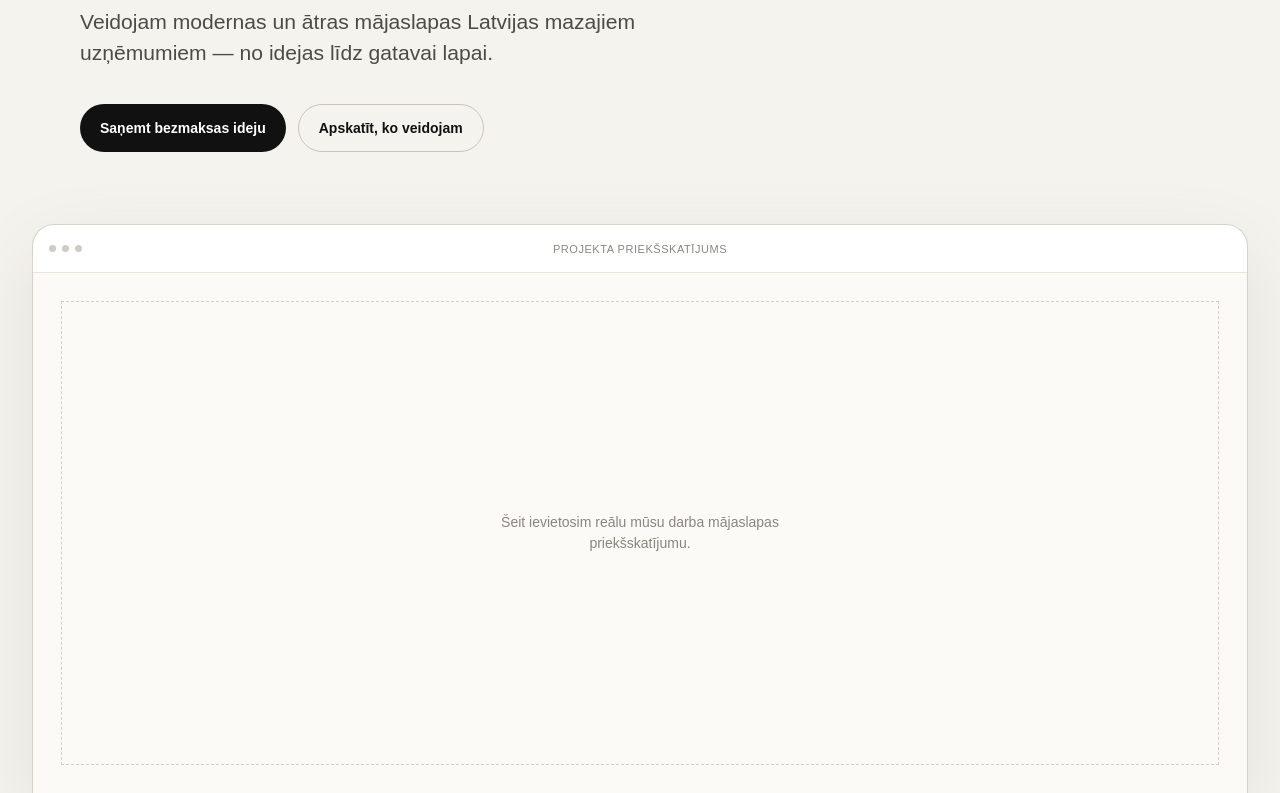
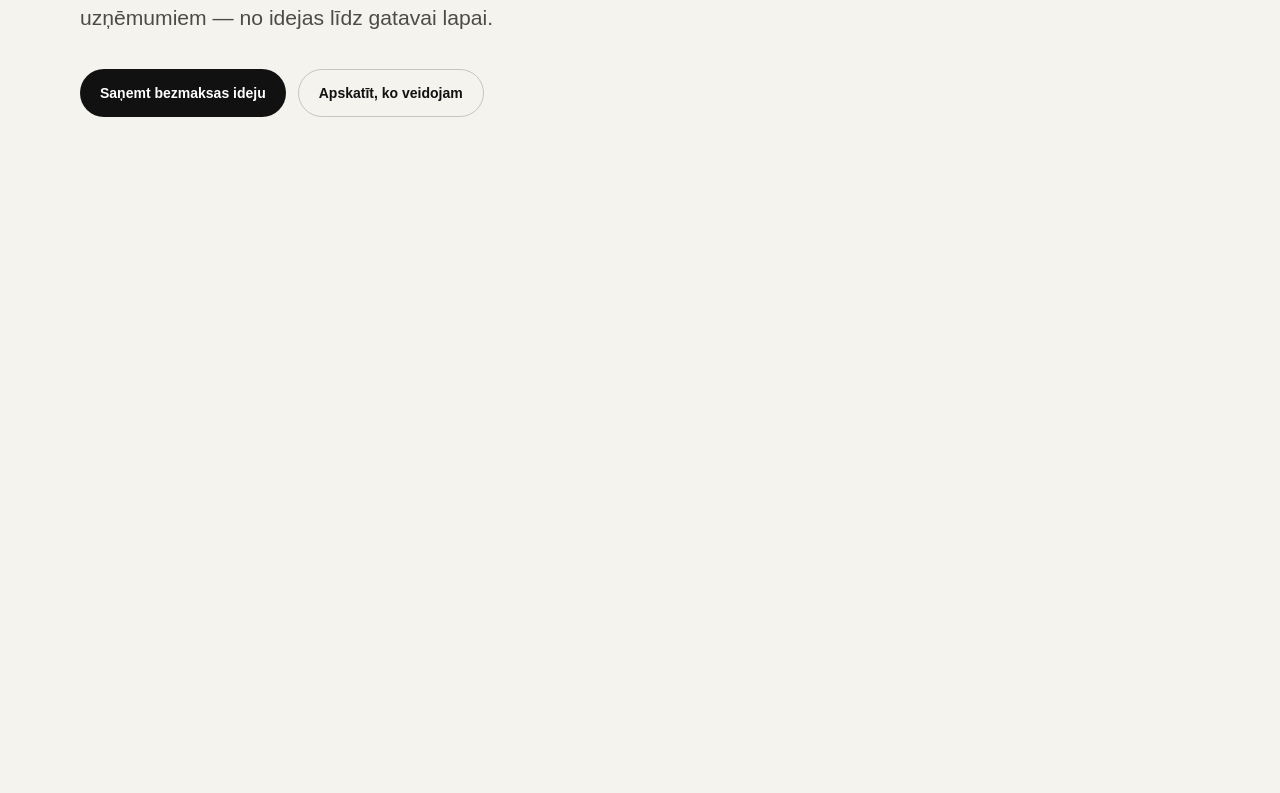
Before and after one commit to davisl24/WEBSITEAGENCY, a Next.js app: page / in a window 1280 px wide. Shown: the part 475-1268 px from the top of the page. After the commit the page ends 800 px from the top, so only its background shows below. Built offline with nearby package versions, Linux system fonts and the light colour scheme.

Commit message:
fix: simplify hero to approved structure

```diff
--- a/app/page.tsx
+++ b/app/page.tsx
@@ -12,9 +12,8 @@ export default function Home() {
           </a>
         </header>
 
+        <div className="hero-inner">
           <div className="hero-copy">
-          <p className="eyebrow">Mājaslapu izstrāde Latvijas uzņēmumiem</p>
-
             <h1>Mājaslapas, kas pārvērš apmeklētājus par klientiem.</h1>
 
             <p className="hero-description">
@@ -26,25 +25,22 @@ export default function Home() {
               <a className="button button-primary" href="#contact">
                 Saņemt bezmaksas ideju
               </a>
+
               <a className="button button-secondary" href="#work">
                 Apskatīt, ko veidojam
               </a>
             </div>
           </div>
 
-        <div className="preview-shell" id="work" aria-label="Mājaslapas priekšskatījuma vieta">
-          <div className="browser-bar">
-            <div className="browser-dots" aria-hidden="true">
-              <span />
-              <span />
-              <span />
+          <div className="preview-frame" id="work" aria-label="Darba piemēra vieta">
+            <div className="preview-topline" />
+            <div className="preview-canvas">
+              <div className="preview-hero-block" />
+              <div className="preview-grid">
+                <div />
+                <div />
+                <div />
               </div>
-            <span className="browser-label">projekta priekšskatījums</span>
-          </div>
-
-          <div className="preview-stage">
-            <div className="preview-content">
-              <p>Šeit ievietosim reālu mūsu darba mājaslapas priekšskatījumu.</p>
             </div>
           </div>
         </div>
```
Lines whose indentation alone changed are shown as unchanged.
